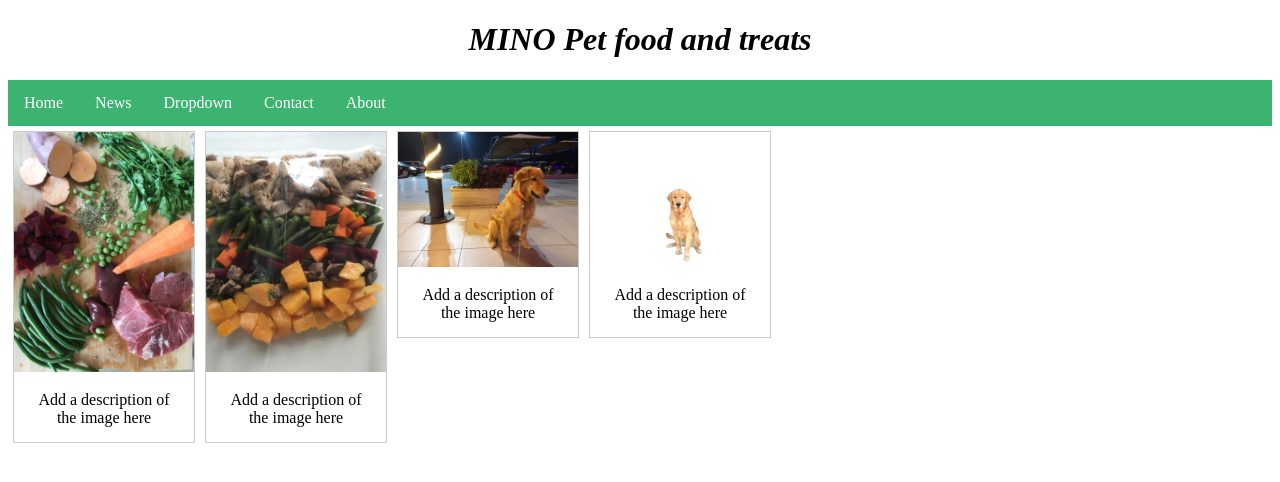
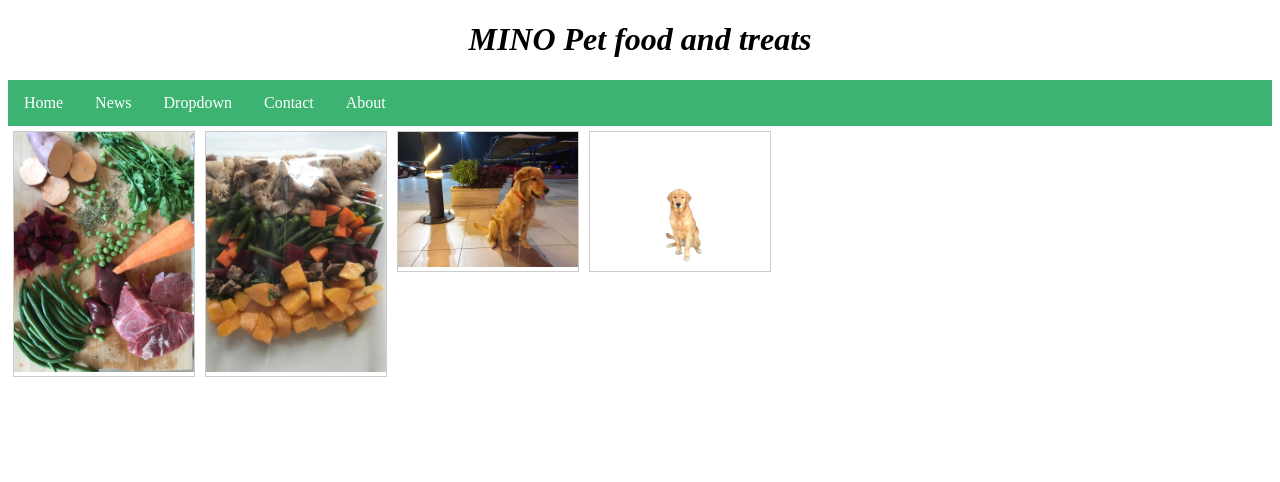
Before and after one commit to mohmah7/mino, a plain HTML site: page index.html in a window 1280 px wide. Drawn offline with Linux system fonts and the light colour scheme.

Commit message:
Update index.html

```diff
--- a/index.html
+++ b/index.html
@@ -29,28 +29,24 @@
   <a target="_blank" href="images/with_carrot.jfif">
     <img src="images/with_carrot.jfif" alt="Cinque Terre" width="600" height="400">
   </a>
-  <div class="desc">Add a description of the image here</div>
 </div>
 
 <div class="gallery">
   <a target="_blank" href="images/with_carrot_bag.jfif">
     <img src="images/with_carrot_bag.jfif" alt="Forest" width="600" height="400">
   </a>
-  <div class="desc">Add a description of the image here</div>
 </div>
 
 <div class="gallery">
   <a target="_blank" href="images/4.11.22-11.jfif">
     <img src="images/4.11.22-11.jfif" alt="Northern Lights" width="600" height="400">
   </a>
-  <div class="desc">Add a description of the image here</div>
 </div>
 
 <div class="gallery">
   <a target="_blank" href="images/Caramella2(2).png">
     <img src="images/Caramella2(2).png" alt="Mountains" width="600" height="400">
   </a>
-  <div class="desc">Add a description of the image here</div>
 </div>
 </body>
 </html>
```
